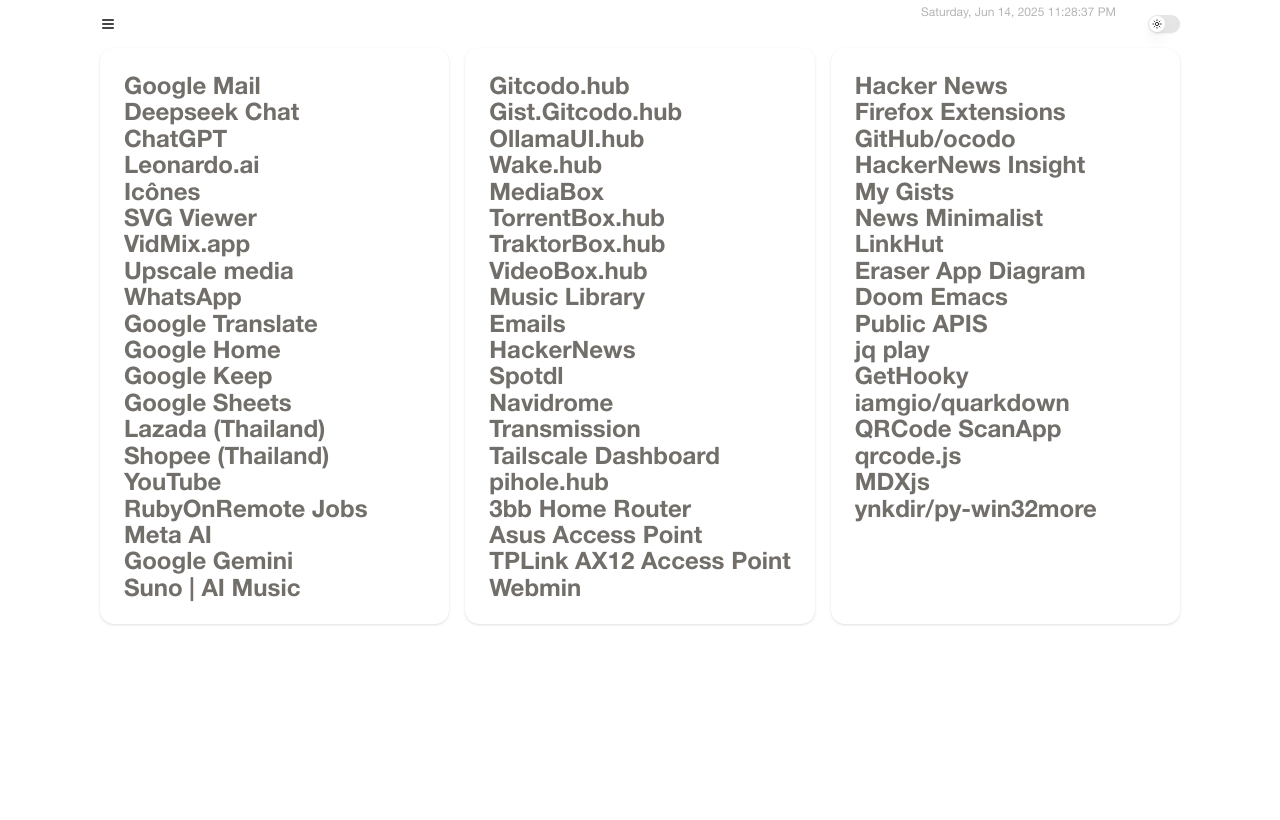
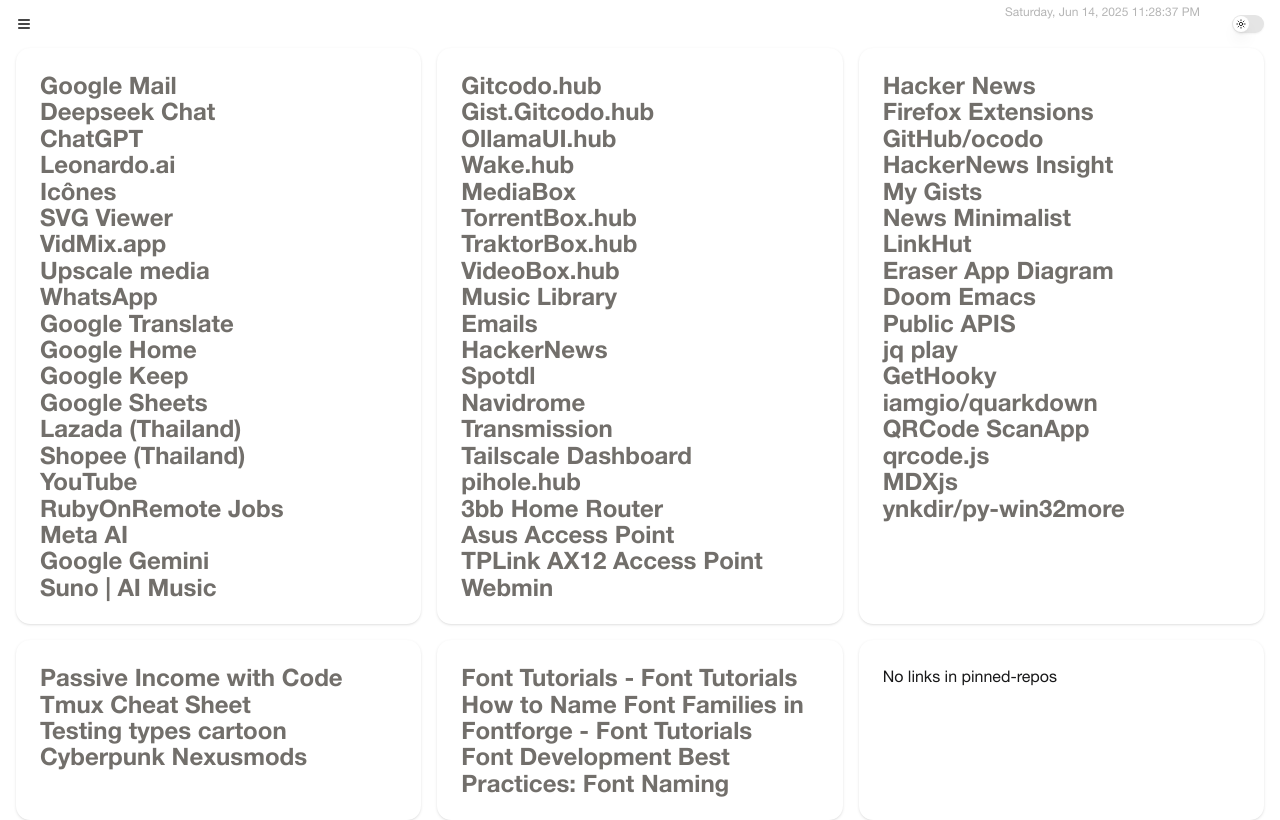
Before and after one commit to ocodo/ocodo-page, a React (Vite) app: page / in a window 1280 px wide. Built offline with nearby package versions, Linux system fonts and the light colour scheme.

Commit message:
Add link groups to page

```diff
--- a/src/App.tsx
+++ b/src/App.tsx
@@ -27,6 +27,21 @@
               <OcodoLinks folder="frequent"/>
             </CardContent>
           </Card>
+          <Card>
+            <CardContent>
+              <OcodoLinks folder="misc"/>
+            </CardContent>
+          </Card>
+          <Card>
+            <CardContent>
+              <OcodoLinks folder="font-building"/>
+            </CardContent>
+          </Card>
+          <Card>
+            <CardContent>
+              <OcodoLinks folder="pinned-repos"/>
+            </CardContent>
+          </Card>
         </div>
         <Toaster />
       </ThemeProvider>
```
